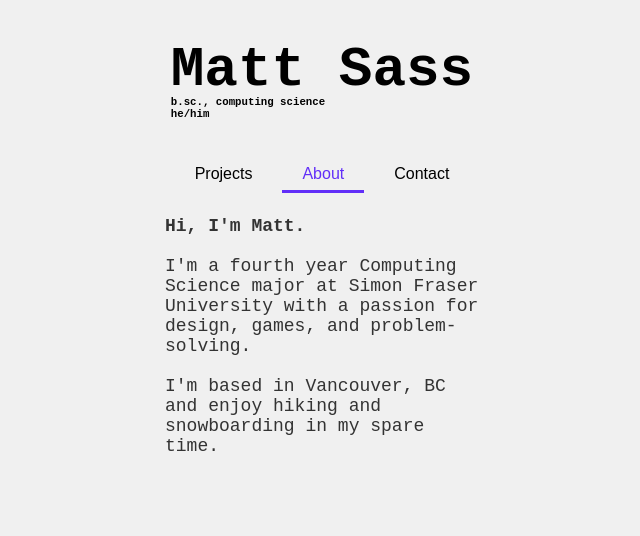
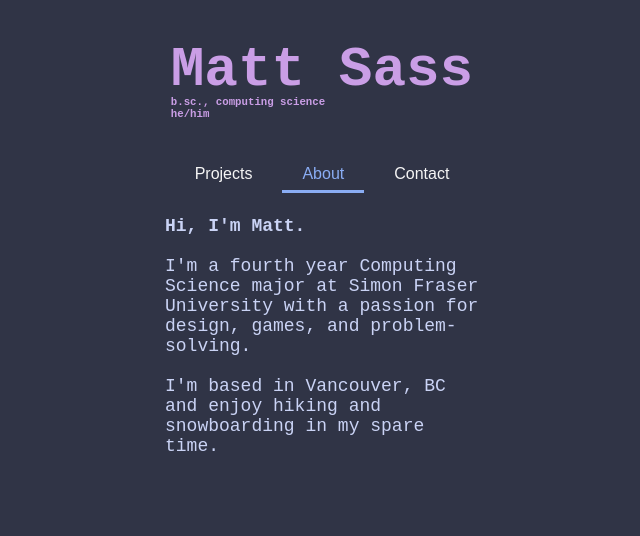
Before and after one commit to matthew-sass/personal, a plain HTML site: page index.html in a window 1280 px wide. Shown: the whole page, without its empty margins (318-958 px from the left). Drawn offline with Linux system fonts and the light colour scheme.

Commit message:
Updated colors

```diff
--- a/styles.css
+++ b/styles.css
@@ -8,12 +8,17 @@ body {
   width: 100%;
   margin: 0 auto;
   font-family: 'Courier New', Courier, monospace;
-  background-color: #f0f0f0;
+  background-color: #303446 ;
 }
 
 h1 {
   font-size: 56px;
   margin-bottom: -30px;
+  color:#ca9ee6;
+}
+
+h6 {
+  color:#ca9ee6;
 }
 
 .underlinedButtons {
@@ -25,21 +30,21 @@ h1 {
 }
 
 .underlined {
-  color: rgb(97, 46, 248);
+  color: #8aadf4;
 }
 
 button {
   padding: 10px 20px;
   font-size: 16px;
   cursor: pointer;
-  color: black;
-  background-color: #f0f0f0;
+  color: #f5f5f5;
+  background-color: #303446;
   border: none;
   z-index: 1;
 }
 
 button:hover {
-  color: rgb(97, 46, 248);
+  color: #8aadf4;
 }
 
 .underlinedButtons button::before {
@@ -49,7 +54,7 @@ button:hover {
   left: var(--underline-left, 0);
   width: var(--underline-width, 0);
   height: 3px;
-  background-color: rgb(97, 46, 248);
+  background-color: #8aadf4;
   transition: width 0.3s ease, left 0.3s ease;
   z-index: -1;
 }
@@ -57,7 +62,7 @@ button:hover {
 .contentBox p {
   padding: 3px;
   font-size: 18px;
-  color: #333;
+  color: #cad3f5;
   margin: 0;
 }
 
@@ -87,16 +92,17 @@ button:hover {
   gap: 5px;
   margin: 5px;
   padding: 10px;
-  border: 0px solid rgb(97, 46, 248);
+  color:#cad3f5;
+  border: 0px solid #ca9ee6;
   border-radius: 40px;
 }
 
 .social-links a:hover {
-  background-color: lightgrey;
+  background-color: #4b516d;
 }
 
 .social-links span {
-  color: black;
+  color: #cad3f5;
   text-decoration: none;
 }
 
```
